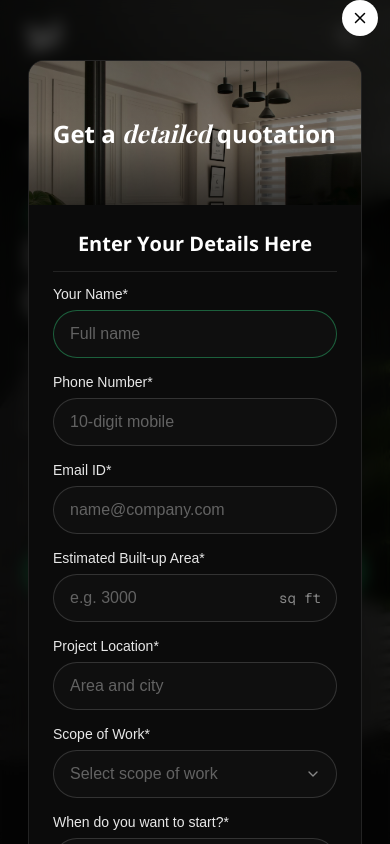
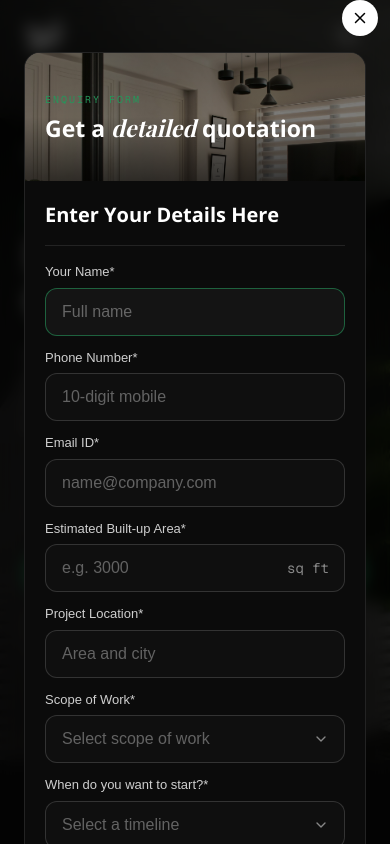
Before and after one commit to mineshpatel0299/Decoficemain, a Next.js app: page /commercial in a window 390 px wide. Both pictures are taken after a click on the button "Submit Your Enquiry". Shown: the top 844 px of the page. Built offline with nearby package versions, Linux system fonts and the light colour scheme.

Commit message:
Mobile fix

```diff
--- a/src/components/commercial/PackageEnquiryForm.tsx
+++ b/src/components/commercial/PackageEnquiryForm.tsx
@@ -34,7 +34,7 @@ const PROPERTY_OPTIONS = ["Leased / rented", "Owned"];
 const EMAIL_RE = /^[^\s@]+@[^\s@]+\.[^\s@]+$/;
 
 const inputClass =
-  "h-12 w-full rounded-full border bg-white/[0.02] px-4 text-base text-white placeholder:text-white/35 transition-colors focus:outline-none sm:h-11 sm:pl-3 sm:pr-5 sm:text-sm";
+  "h-12 w-full rounded-xl border bg-white/[0.02] px-4 text-base text-white placeholder:text-white/35 transition-colors focus:bg-white/[0.04] focus:outline-none sm:h-11 sm:rounded-full sm:bg-white/[0.02] sm:pl-3 sm:pr-5 sm:text-sm";
 
 const fieldBorder = (error?: string) =>
   error ? "border-rose-400/60 focus:border-rose-400" : "border-white/15 focus:border-emerald-600/60";
@@ -56,7 +56,7 @@ function ChevronIcon() {
 function Field({ label, error, children }: { label: string; error?: string; children: React.ReactNode }) {
   return (
     <div>
-      <label className="mb-1.5 block text-sm text-white/90 sm:mb-1">{label}</label>
+      <label className="mb-1.5 block text-[13px] font-medium text-white/80 sm:mb-1 sm:text-sm">{label}</label>
       {children}
       {error && <p className="mt-1.5 text-sm text-rose-400">{error}</p>}
     </div>
@@ -188,8 +188,8 @@ export default function PackageEnquiryForm({
   };
 
   return (
-    <section className="py-4">
-      <div className="mx-auto max-w-295 px-4 sm:px-6 lg:px-8">
+    <section className="py-2 sm:py-4">
+      <div className="mx-auto max-w-295 px-3 sm:px-6 lg:px-8">
         <div className="grid grid-cols-1 overflow-hidden rounded-2xl border border-white/10 bg-[#0B0B0B] shadow-[0_24px_80px_rgba(0,0,0,0.45)] lg:grid-cols-[518px_1fr] lg:gap-8.25 lg:p-4">
           {/* Left: image panel */}
           <div className="relative isolate hidden overflow-hidden lg:block lg:h-full lg:rounded-2xl">
@@ -210,19 +210,20 @@ export default function PackageEnquiryForm({
           </div>
 
           {/* Mobile banner */}
-          <div className="relative isolate block h-36 overflow-hidden lg:hidden">
+          <div className="relative isolate block h-32 overflow-hidden sm:h-36 lg:hidden">
             <Image src="/client/Elemental 9.jpg" alt="" fill sizes="100vw" className="object-cover object-[center_30%]" />
             <div className="absolute inset-0 bg-black/45" />
             <div className="absolute inset-0 bg-linear-to-t from-black/60 via-black/10 to-black/20" />
-            <div className="relative z-10 flex h-full flex-col justify-center p-6">
-              <h2 className="font-opensans text-2xl leading-tight font-bold text-white">
+            <div className="relative z-10 flex h-full flex-col justify-center p-5 sm:p-6">
+              <p className="mb-2 font-mono text-[10px] tracking-[0.2em] text-emerald-400 uppercase sm:hidden">Enquiry form</p>
+              <h2 className="max-w-[280px] font-opensans text-[23px] leading-[1.15] font-bold text-white sm:max-w-none sm:text-2xl sm:leading-tight">
                 Get a <span className="font-serif font-bold text-white italic">detailed</span> quotation
               </h2>
             </div>
           </div>
 
           {/* Right: form panel */}
-          <div className="flex flex-col p-6 sm:p-9 lg:p-0">
+          <div className="flex flex-col p-5 sm:p-9 lg:p-0">
             {isDeclined ? (
               <div className="flex h-full min-h-72 flex-col items-center justify-center text-center">
                 <div className="mb-5 flex h-14 w-14 items-center justify-center rounded-full border border-amber-300/30 bg-amber-300/10 text-amber-300">
@@ -268,12 +269,12 @@ export default function PackageEnquiryForm({
               </div>
             ) : (
               <>
-                <div className="mb-3 border-b border-white/10 pb-3 text-center">
-                  <h2 className="font-opensans text-[20px] font-bold text-white sm:text-2xl">Enter Your Details Here</h2>
+                <div className="mb-4 border-b border-white/10 pb-4 text-left sm:mb-3 sm:pb-3 sm:text-center">
+                  <h2 className="font-opensans text-xl font-bold text-white sm:text-2xl">Enter Your Details Here</h2>
                 </div>
 
-                <form onSubmit={handleSubmit} noValidate className="flex flex-col gap-3.5 sm:gap-2.5">
-                  <div className="grid grid-cols-1 gap-3.5 sm:grid-cols-2 sm:gap-2.5">
+                <form onSubmit={handleSubmit} noValidate className="flex flex-col gap-3 sm:gap-2.5">
+                  <div className="grid grid-cols-1 gap-3 sm:grid-cols-2 sm:gap-2.5">
                     <Field label="Your Name*" error={errors.fullName}>
                       <input
                         ref={nameRef}
@@ -309,7 +310,7 @@ export default function PackageEnquiryForm({
                     />
                   </Field>
 
-                  <div className="grid grid-cols-1 gap-3.5 sm:grid-cols-2 sm:gap-2.5">
+                  <div className="grid grid-cols-1 gap-3 sm:grid-cols-2 sm:gap-2.5">
                     <Field label="Estimated Built-up Area*" error={errors.builtUpArea}>
                       <div className="relative">
                         <input
@@ -400,7 +401,7 @@ export default function PackageEnquiryForm({
                   <button
                     type="submit"
                     disabled={isSubmitting}
-                    className="mt-2 flex h-12 w-full items-center justify-center gap-2.5 rounded-lg bg-emerald-600 px-7 py-3 font-opensans text-base font-semibold text-white transition-colors hover:bg-emerald-500 disabled:cursor-not-allowed disabled:opacity-60"
+                    className="mt-2 flex h-12 w-full items-center justify-center gap-2.5 rounded-xl bg-emerald-600 px-7 py-3 font-opensans text-base font-semibold text-white transition-colors hover:bg-emerald-500 disabled:cursor-not-allowed disabled:opacity-60 sm:rounded-lg"
                   >
                     {isSubmitting ? (
                       "Sending..."
```
